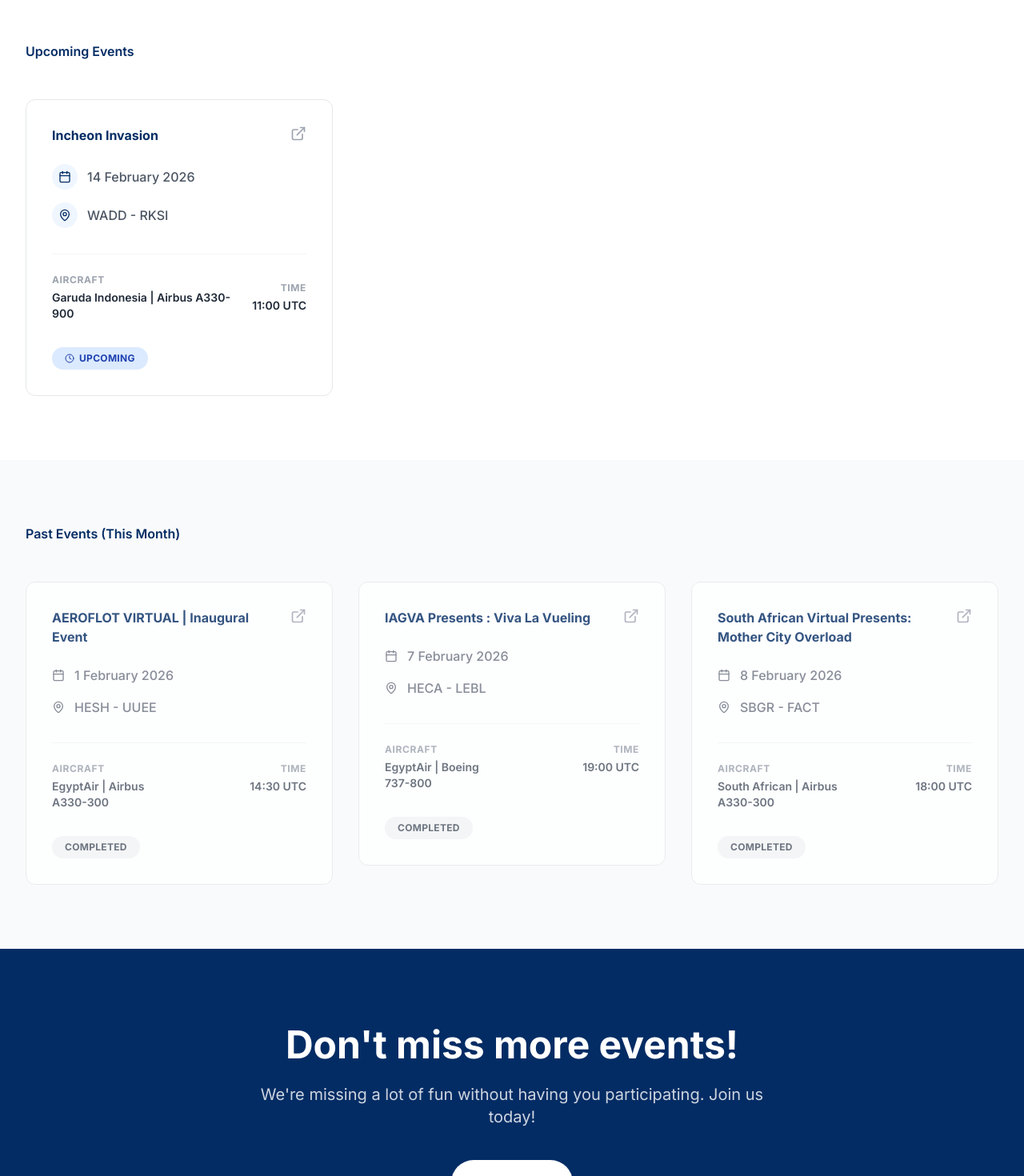
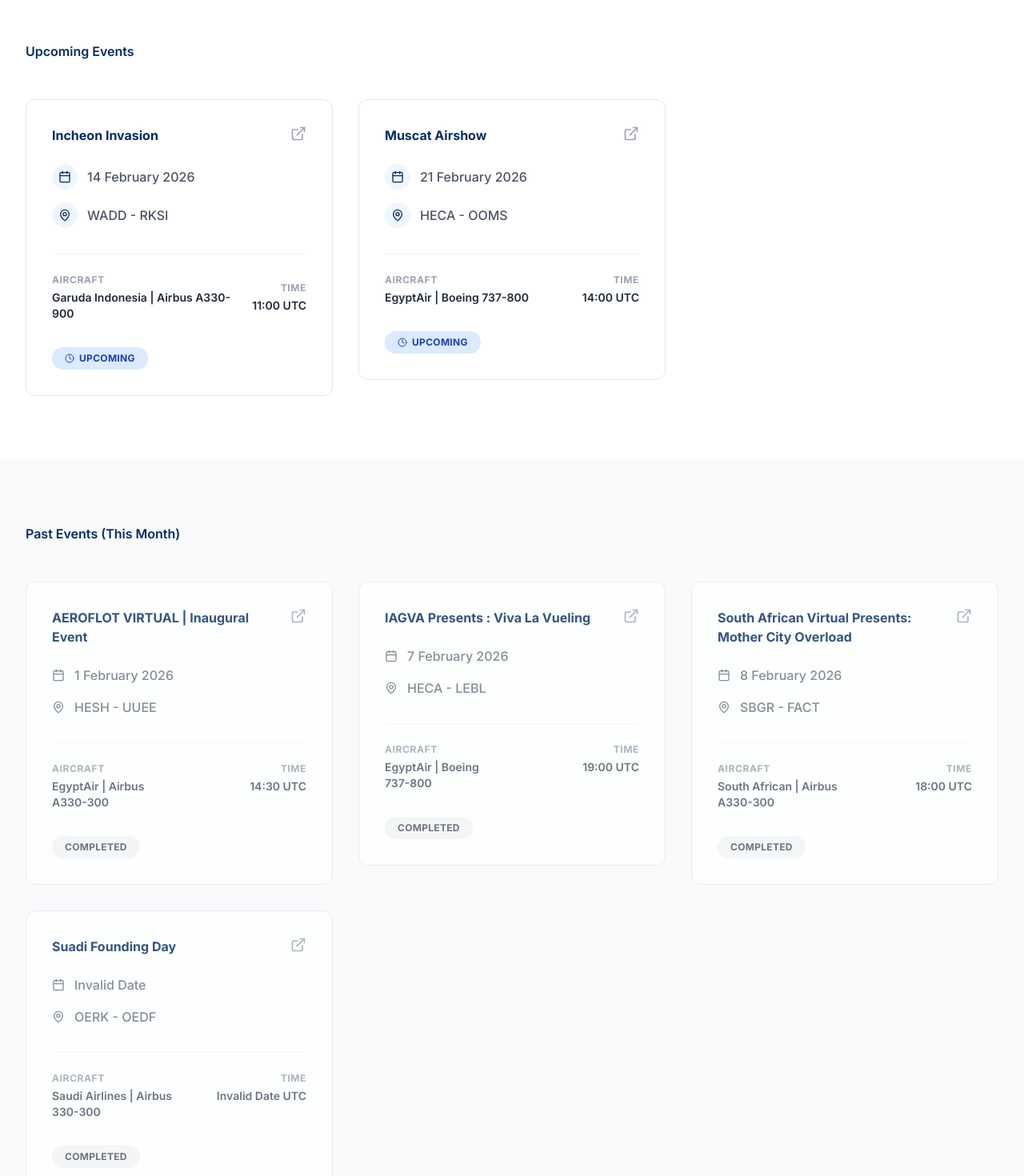
Before and after one commit to 3ssomy67272/eavg-sys, a Next.js app: page /events in a window 1280 px wide. Shown: the part 380-1850 px from the top of the page at 80% size. Built offline with nearby package versions, Linux system fonts and the light colour scheme.

Commit message:
Event List Update no.2

```diff
--- a/src/app/events/page.tsx
+++ b/src/app/events/page.tsx
@@ -55,6 +55,24 @@
       aircraft: 'Garuda Indonesia | Airbus A330-900',
       forumLink: 'https://community.infiniteflight.com/t/14feb26-keva-x-jjva-incheon-invasion-rksi-fly-in/1143391',
     },
+    {
+      id: 5,
+      title: 'Muscat Airshow',
+      startTime: '2026-02-21T14:00:00Z',
+      durationMinutes: 240,    //4:00 hours
+      route: 'HECA - OOMS',
+      aircraft: 'EgyptAir | Boeing 737-800',
+      forumLink: 'https://community.infiniteflight.com/t/22feb26-oman-air-virtual-presents-muscat-airshow/1138393/3'
+    },
+    {
+      id: 6,
+      title: 'Suadi Founding Day',
+      startTime: '2026-2-22T18:00:00Z',
+      durationMinutes: 600,    //10:00. hours
+      route: 'OERK - OEDF',
+      aircraft: 'Saudi Airlines | Airbus 330-300',
+      forumLink: 'https://community.infiniteflight.com/t/22feb26-saudi-founding-day-by-saudia-virtual/1144488?u=sir_ryan'
+    }
   ];
 
   useEffect(() => {
```
